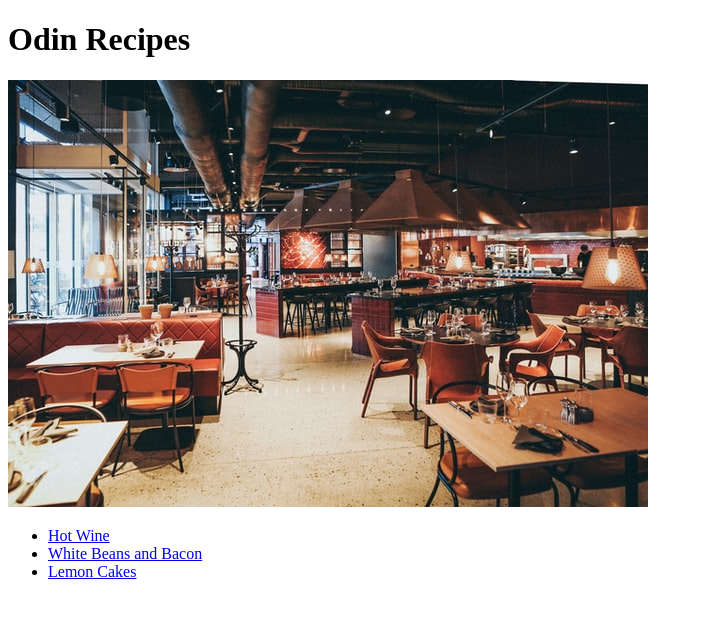
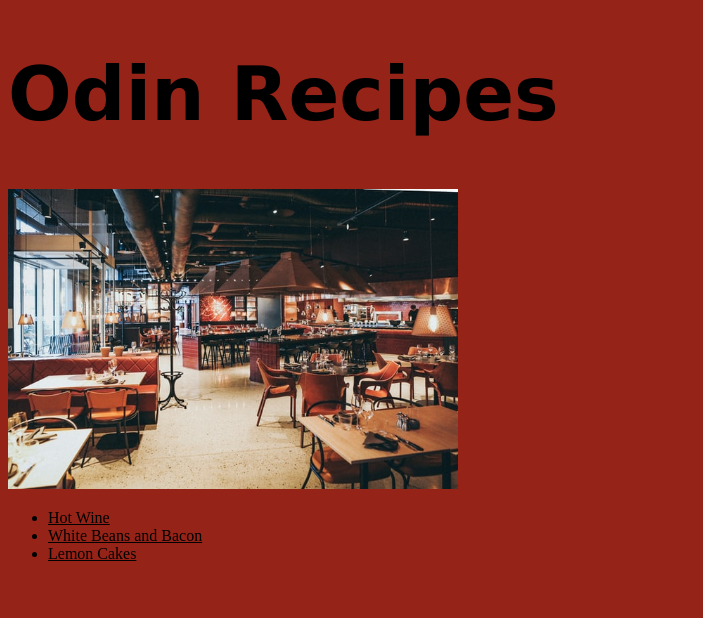
Before and after one commit to seeniik/odin-recipes, a plain HTML site: page index.html in a window 1280 px wide. Shown: the whole page, without its empty margins (0-703 px from the left). Drawn offline with Linux system fonts and the light colour scheme.

Commit message:
Create styles.css and link to index.html. Then style index.html

```diff
--- a/index.html
+++ b/index.html
@@ -5,6 +5,7 @@
 <head>
     <meta charset="utf-8">
     <title>The Red Keep Kitchens</title>
+    <link rel="stylesheet" href="styles.css">
 </head>
 
 <body>
--- /dev/null
+++ b/styles.css
@@ -0,0 +1,18 @@
+
+body {
+    background-color: #962317;
+}
+
+h1 {
+    font-family: Verdana, Arial, Sans-Serif;
+    font-size: 75px;
+}
+
+img {
+    width: auto;
+    height: 300px;
+}
+
+a {
+    color: black;
+}
```
